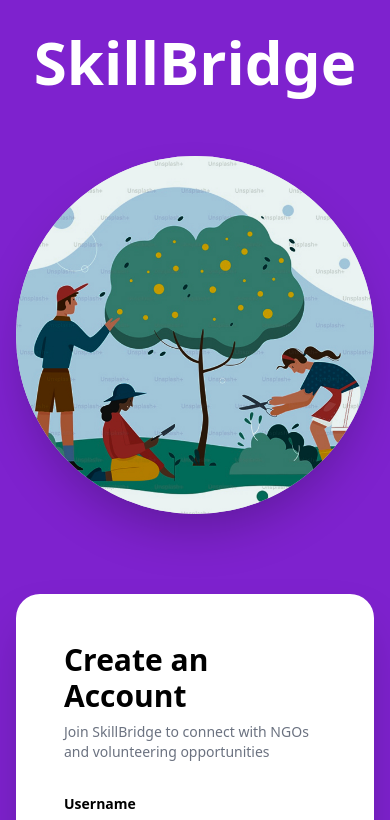
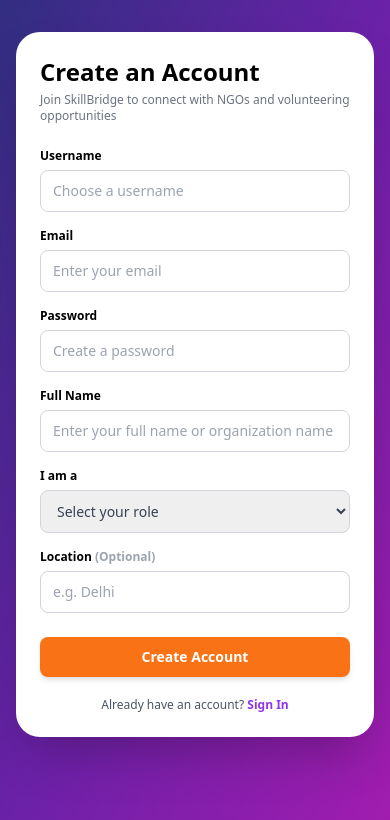
Before and after one commit to springboardmentor2040b-oss/SkillBridge-A-Platform-to-Connect-Volunteers-with-NGOs, a React app in the folder Frontend/: page /signup in a window 390 px wide. Shown: the top 820 px of the page. Built offline with nearby package versions, Linux system fonts and the light colour scheme; the HTML template or start-up script is replaced by a standard one.

Commit message:
validation and responsiveness

```diff
--- a/Frontend/src/App.jsx
+++ b/Frontend/src/App.jsx
@@ -1,7 +1,7 @@
 //import { useState } from 'react'
 import Navbar from './components/Navbar'
 import Home from './components/Home'
-import { Route, Routes } from 'react-router-dom'
+import { Route, Routes, useLocation } from 'react-router-dom'
 import Signup from './components/Signup'
 import About from './components/About'
 import Login from './components/Login'
@@ -11,13 +11,11 @@
 import Messages from './components/Messages'
 import Applications from './components/Application'
 
-
-
 function App() {
   //const [count, setCount] = useState(0)
+  const location = useLocation();
 
   const showNavbarRoutes = ['/', '/home', '/about'];
-
 
   return (
     <>
@@ -33,7 +31,6 @@
         <Route path="/postedopp" element={<Posted_Opportunities/>}/>
         <Route path="/messages" element={<Messages/>}/>
         <Route path="/application" element={<Applications/>}/>
-
       </Routes>
     </>
   )
--- a/Frontend/src/components/Login.jsx
+++ b/Frontend/src/components/Login.jsx
@@ -4,19 +4,63 @@
 export default function SkillBridgeLogin() {
   const [email, setEmail] = useState("");
   const [password, setPassword] = useState("");
+  const [errors, setErrors] = useState({});
   const navigate = useNavigate();
+
+  const validateEmail = (value) => {
+    if (!value.trim()) {
+      return "Email is required";
+    }
+    if (!/^[^\s@]+@[^\s@]+\.[^\s@]+$/.test(value)) {
+      return "Please enter a valid email address";
+    }
+    return "";
+  };
+
+  const validatePassword = (value) => {
+    if (!value.trim()) {
+      return "Password is required";
+    }
+    if (value.length < 6) {
+      return "Password must be at least 6 characters";
+    }
+    return "";
+  };
+
+  const handleEmailChange = (e) => {
+    const value = e.target.value;
+    setEmail(value);
+    setErrors({ ...errors, email: validateEmail(value) });
+  };
+
+  const handlePasswordChange = (e) => {
+    const value = e.target.value;
+    setPassword(value);
+    setErrors({ ...errors, password: validatePassword(value) });
+  };
 
   const handleSubmit = (e) => {
     e.preventDefault();
+
+    const emailError = validateEmail(email);
+    const passwordError = validatePassword(password);
+
+    if (emailError || passwordError) {
+      setErrors({ email: emailError, password: passwordError });
+      return;
+    }
+
     console.log("Login attempt:", { email, password });
   };
 
   return (
-    <div className="min-h-screen bg-gradient-to-br from-indigo-900 via-purple-800 to-fuchsia-700 flex items-center justify-center px-4 py-8">
+    <div className="min-h-screen bg-gradient-to-br from-indigo-900 via-purple-800 to-fuchsia-700 flex items-center justify-center px-4 sm:px-6 lg:px-8 py-12">
       <div className="w-full max-w-6xl grid grid-cols-1 lg:grid-cols-2 gap-12 items-center">
 
-      {/* LEFT SECTION - ONLY IMAGE */}
-<div className="flex flex-col items-center justify-center">
+        {/* LEFT SECTION - Hidden on mobile */}
+        <div className="hidden lg:flex flex-col items-center justify-center">
+          <h1 className="text-6xl font-bold mb-16 text-white">SkillBridge</h1>
+
           <div className="w-full max-w-lg aspect-square">
             <div className="w-full h-full rounded-full shadow-2xl overflow-hidden bg-white">
               <img
@@ -28,10 +72,9 @@
           </div>
         </div>
 
-
         {/* RIGHT SECTION */}
-        <div className="flex items-center justify-center">
-          <div className="w-full max-w-md bg-white/95 rounded-3xl shadow-2xl p-10 md:p-12 backdrop-blur">
+        <div className="flex items-center justify-center w-full">
+          <div className="w-full max-w-md bg-white/95 rounded-3xl shadow-2xl p-8 sm:p-10 md:p-12 backdrop-blur">
             <h2 className="text-3xl font-bold text-slate-900 mb-3">
               Sign in to SkillBridge
             </h2>
@@ -50,9 +93,14 @@
                   type="email"
                   placeholder="Enter your email"
                   value={email}
-                  onChange={(e) => setEmail(e.target.value)}
-                  className="w-full px-4 py-3.5 border border-gray-300 rounded-xl focus:outline-none focus:ring-2 focus:ring-purple-500 focus:border-purple-500 text-sm"
+                  onChange={handleEmailChange}
+                  className={`w-full px-4 py-3.5 border rounded-xl focus:outline-none focus:ring-2 text-sm ${
+                    errors.email ? 'border-red-500 focus:ring-red-500' : 'border-gray-300 focus:ring-purple-500 focus:border-purple-500'
+                  }`}
                 />
+                {errors.email && (
+                  <p className="text-red-500 text-xs mt-1">{errors.email}</p>
+                )}
               </div>
 
               {/* Password */}
@@ -64,9 +112,14 @@
                   type="password"
                   placeholder="Enter your password"
                   value={password}
-                  onChange={(e) => setPassword(e.target.value)}
-                  className="w-full px-4 py-3.5 border border-gray-300 rounded-xl focus:outline-none focus:ring-2 focus:ring-purple-500 focus:border-purple-500 text-sm"
+                  onChange={handlePasswordChange}
+                  className={`w-full px-4 py-3.5 border rounded-xl focus:outline-none focus:ring-2 text-sm ${
+                    errors.password ? 'border-red-500 focus:ring-red-500' : 'border-gray-300 focus:ring-purple-500 focus:border-purple-500'
+                  }`}
                 />
+                {errors.password && (
+                  <p className="text-red-500 text-xs mt-1">{errors.password}</p>
+                )}
               </div>
 
               <div className="text-right mb-6">
@@ -81,7 +134,7 @@
               {/* LOGIN BUTTON */}
               <button
                 type="submit"
-                className="w-full bg-purple-700 hover:bg-purple-600 text-white font-semibold py-3.5 rounded-xl shadow-lg text-sm tracking-wide transition"
+                className="w-full bg-orange-500 hover:bg-orange-600 text-white font-semibold py-3.5 rounded-xl shadow-lg text-sm tracking-wide transition"
               >
                 Login
               </button>
--- a/Frontend/src/components/Signup.jsx
+++ b/Frontend/src/components/Signup.jsx
@@ -14,26 +14,90 @@
     websiteUrl: "",
   });
 
+  const [errors, setErrors] = useState({});
   const navigate = useNavigate();
 
+  const validateField = (name, value) => {
+    switch (name) {
+      case "username":
+        if (!value.trim()) return "Username is required";
+        if (value.length < 3) return "Username must be at least 3 characters";
+        return "";
+
+      case "email":
+        if (!value.trim()) return "Email is required";
+        if (!/^[^\s@]+@[^\s@]+\.[^\s@]+$/.test(value)) return "Invalid email address";
+        return "";
+
+      case "password":
+        if (!value.trim()) return "Password is required";
+        if (value.length < 6) return "Password must be at least 6 characters";
+        return "";
+
+      case "fullName":
+        if (!value.trim()) return "Full name is required";
+        return "";
+
+      case "role":
+        if (!value) return "Please select a role";
+        return "";
+
+      case "organizationDescription":
+        if (formData.role === "NGO / Organization" && !value.trim()) {
+          return "Organization description is required";
+        }
+        return "";
+
+      case "websiteUrl":
+        if (value && !/^https?:\/\/.+\..+/.test(value)) {
+          return "Please enter a valid URL";
+        }
+        return "";
+
+      default:
+        return "";
+    }
+  };
+
   const handleChange = (e) => {
+    const { name, value } = e.target;
     setFormData({
       ...formData,
-      [e.target.name]: e.target.value,
+      [name]: value,
+    });
+
+    // Validate on change
+    const error = validateField(name, value);
+    setErrors({
+      ...errors,
+      [name]: error,
     });
   };
 
   const handleSubmit = (e) => {
     e.preventDefault();
+
+    // Validate all fields
+    const newErrors = {};
+    Object.keys(formData).forEach((key) => {
+      const error = validateField(key, formData[key]);
+      if (error) newErrors[key] = error;
+    });
+
+    if (Object.keys(newErrors).length > 0) {
+      setErrors(newErrors);
+      return;
+    }
+
     console.log("Signup attempt:", formData);
   };
 
   return (
-    <div className="min-h-screen bg-purple-700 flex items-center justify-center px-4 py-8">
-      <div className="w-full max-w-7xl grid grid-cols-1 lg:grid-cols-2 gap-20 items-center">
+    <div className="min-h-screen bg-gradient-to-br from-indigo-900 via-purple-800 to-fuchsia-700 flex items-start justify-center px-4 sm:px-6 lg:px-8 py-8 overflow-y-auto">
+      <div className="w-full max-w-7xl grid grid-cols-1 lg:grid-cols-2 gap-8 lg:gap-20 items-center">
 
-        {/* LEFT SECTION */}
-        <div className="flex flex-col items-center justify-center lg:sticky lg:top-8 lg:self-start">
+        {/* LEFT SECTION - Hidden on mobile */}
+        <div className="hidden lg:flex flex-col items-center justify-center lg:sticky lg:top-8 lg:self-start">
           <h1 className="text-6xl font-bold mb-16 text-white">SkillBridge</h1>
 
           <div className="w-full max-w-lg aspect-square">
@@ -48,19 +112,19 @@
         </div>
 
         {/* RIGHT SECTION */}
-        <div className="flex items-center justify-center">
-          <div className="w-full max-w-lg bg-white rounded-3xl shadow-2xl p-12">
+        <div className="flex items-center justify-center w-full">
+          <div className="w-full max-w-lg bg-white rounded-3xl shadow-2xl p-6 sm:p-8 lg:p-10">
 
-            <h2 className="text-3xl font-bold text-black mb-2">
+            <h2 className="text-2xl sm:text-3xl font-bold text-black mb-1">
               Create an Account
             </h2>
-            <p className="text-gray-500 text-sm mb-8">
+            <p className="text-gray-500 text-xs sm:text-sm mb-6">
               Join SkillBridge to connect with NGOs and volunteering opportunities
             </p>
 
             {/* Username */}
-            <div className="mb-5">
-              <label className="block text-black font-semibold mb-2 text-sm">
+            <div className="mb-4">
+              <label className="block text-black font-semibold mb-1.5 text-xs sm:text-sm">
                 Username
               </label>
               <input
@@ -69,13 +133,18 @@
                 placeholder="Choose a username"
                 value={formData.username}
                 onChange={handleChange}
-                className="w-full px-4 py-3 border border-gray-300 rounded-lg focus:outline-none focus:ring-2 focus:ring-purple-500"
+                className={`w-full px-3 py-2.5 text-sm border rounded-lg focus:outline-none focus:ring-2 ${
+                  errors.username ? 'border-red-500 focus:ring-red-500' : 'border-gray-300 focus:ring-purple-500'
+                }`}
               />
+              {errors.username && (
+                <p className="text-red-500 text-xs mt-1">{errors.username}</p>
+              )}
             </div>
 
             {/* Email */}
-            <div className="mb-5">
-              <label className="block text-black font-semibold mb-2 text-sm">
+            <div className="mb-4">
+              <label className="block text-black font-semibold mb-1.5 text-xs sm:text-sm">
                 Email
               </label>
               <input
@@ -84,13 +153,18 @@
                 placeholder="Enter your email"
                 value={formData.email}
                 onChange={handleChange}
-                className="w-full px-4 py-3 border border-gray-300 rounded-lg focus:outline-none focus:ring-2 focus:ring-purple-500"
+                className={`w-full px-3 py-2.5 text-sm border rounded-lg focus:outline-none focus:ring-2 ${
+                  errors.email ? 'border-red-500 focus:ring-red-500' : 'border-gray-300 focus:ring-purple-500'
+                }`}
               />
+              {errors.email && (
+                <p className="text-red-500 text-xs mt-1">{errors.email}</p>
+              )}
             </div>
 
             {/* Password */}
-            <div className="mb-5">
-              <label className="block text-black font-semibold mb-2 text-sm">
+            <div className="mb-4">
+              <label className="block text-black font-semibold mb-1.5 text-xs sm:text-sm">
                 Password
               </label>
               <input
@@ -99,13 +173,18 @@
                 placeholder="Create a password"
                 value={formData.password}
                 onChange={handleChange}
-                className="w-full px-4 py-3 border border-gray-300 rounded-lg focus:outline-none focus:ring-2 focus:ring-purple-500"
+                className={`w-full px-3 py-2.5 text-sm border rounded-lg focus:outline-none focus:ring-2 ${
+                  errors.password ? 'border-red-500 focus:ring-red-500' : 'border-gray-300 focus:ring-purple-500'
+                }`}
               />
+              {errors.password && (
+                <p className="text-red-500 text-xs mt-1">{errors.password}</p>
+              )}
             </div>
 
             {/* Full Name */}
-            <div className="mb-5">
-              <label className="block text-black font-semibold mb-2 text-sm">
+            <div className="mb-4">
+              <label className="block text-black font-semibold mb-1.5 text-xs sm:text-sm">
                 Full Name
               </label>
               <input
@@ -114,33 +193,43 @@
                 placeholder="Enter your full name or organization name"
                 value={formData.fullName}
                 onChange={handleChange}
-                className="w-full px-4 py-3 border border-gray-300 rounded-lg focus:outline-none focus:ring-2 focus:ring-purple-500"
+                className={`w-full px-3 py-2.5 text-sm border rounded-lg focus:outline-none focus:ring-2 ${
+                  errors.fullName ? 'border-red-500 focus:ring-red-500' : 'border-gray-300 focus:ring-purple-500'
+                }`}
               />
+              {errors.fullName && (
+                <p className="text-red-500 text-xs mt-1">{errors.fullName}</p>
+              )}
             </div>
 
             {/* Role */}
-            <div className="mb-5">
-              <label className="block text-black font-semibold mb-2 text-sm">
+            <div className="mb-4">
+              <label className="block text-black font-semibold mb-1.5 text-xs sm:text-sm">
                 I am a
               </label>
               <select
                 name="role"
                 value={formData.role}
                 onChange={handleChange}
-                className="w-full px-4 py-3 border border-gray-300 rounded-lg text-gray-700 focus:outline-none focus:ring-2 focus:ring-purple-500"
+                className={`w-full px-3 py-2.5 text-sm border rounded-lg text-gray-700 focus:outline-none focus:ring-2 ${
+                  errors.role ? 'border-red-500 focus:ring-red-500' : 'border-gray-300 focus:ring-purple-500'
+                }`}
               >
                 <option value="">Select your role</option>
                 <option value="Volunteer">Volunteer</option>
                 <option value="NGO / Organization">NGO / Organization</option>
               </select>
+              {errors.role && (
+                <p className="text-red-500 text-xs mt-1">{errors.role}</p>
+              )}
             </div>
 
             {/* Conditional Fields for Volunteer */}
             {formData.role === "Volunteer" && (
               <>
                 {/* Skills */}
-                <div className="mb-5">
-                  <label className="block text-black font-semibold mb-2 text-sm">
+                <div className="mb-4">
+                  <label className="block text-black font-semibold mb-1.5 text-xs sm:text-sm">
                     Skills <span className="text-gray-400">(Optional)</span>
                   </label>
                   <input
@@ -149,7 +238,7 @@
                     placeholder="e.g. web development, teaching, design (comma separated)"
                     value={formData.skills}
                     onChange={handleChange}
-                    className="w-full px-4 py-3 border border-gray-300 rounded-lg focus:outline-none focus:ring-2 focus:ring-purple-500"
+                    className="w-full px-3 py-2.5 text-sm border border-gray-300 rounded-lg focus:outline-none focus:ring-2 focus:ring-purple-500"
                   />
                 </div>
               </>
@@ -159,8 +248,8 @@
             {formData.role === "NGO / Organization" && (
               <>
                 {/* Organization Description */}
-                <div className="mb-5">
-                  <label className="block text-black font-semibold mb-2 text-sm">
+                <div className="mb-4">
+                  <label className="block text-black font-semibold mb-1.5 text-xs sm:text-sm">
                     Organization Description
                   </label>
                   <textarea
@@ -168,14 +257,19 @@
                     placeholder="Tell us about your organization's mission and goals"
                     value={formData.organizationDescription}
                     onChange={handleChange}
-                    rows="4"
-                    className="w-full px-4 py-3 border border-gray-300 rounded-lg focus:outline-none focus:ring-2 focus:ring-purple-500 resize-none"
+                    rows="3"
+                    className={`w-full px-3 py-2.5 text-sm border rounded-lg focus:outline-none focus:ring-2 resize-none ${
+                      errors.organizationDescription ? 'border-red-500 focus:ring-red-500' : 'border-gray-300 focus:ring-purple-500'
+                    }`}
                   />
+                  {errors.organizationDescription && (
+                    <p className="text-red-500 text-xs mt-1">{errors.organizationDescription}</p>
+                  )}
                 </div>
 
                 {/* Website URL */}
-                <div className="mb-5">
-                  <label className="block text-black font-semibold mb-2 text-sm">
+                <div className="mb-4">
+                  <label className="block text-black font-semibold mb-1.5 text-xs sm:text-sm">
                     Website URL <span className="text-gray-400">(Optional)</span>
                   </label>
                   <input
@@ -184,15 +278,20 @@
                     placeholder="https://www.yourorganization.org"
                     value={formData.websiteUrl}
                     onChange={handleChange}
-                    className="w-full px-4 py-3 border border-gray-300 rounded-lg focus:outline-none focus:ring-2 focus:ring-purple-500"
+                    className={`w-full px-3 py-2.5 text-sm border rounded-lg focus:outline-none focus:ring-2 ${
+                      errors.websiteUrl ? 'border-red-500 focus:ring-red-500' : 'border-gray-300 focus:ring-purple-500'
+                    }`}
                   />
+                  {errors.websiteUrl && (
+                    <p className="text-red-500 text-xs mt-1">{errors.websiteUrl}</p>
+                  )}
                 </div>
               </>
             )}
 
             {/* Location */}
-            <div className="mb-8">
-              <label className="block text-black font-semibold mb-2 text-sm">
+            <div className="mb-6">
+              <label className="block text-black font-semibold mb-1.5 text-xs sm:text-sm">
                 Location <span className="text-gray-400">(Optional)</span>
               </label>
               <input
@@ -201,24 +300,24 @@
                 placeholder="e.g. Delhi"
                 value={formData.location}
                 onChange={handleChange}
-                className="w-full px-4 py-3 border border-gray-300 rounded-lg focus:outline-none focus:ring-2 focus:ring-purple-500"
+                className="w-full px-3 py-2.5 text-sm border border-gray-300 rounded-lg focus:outline-none focus:ring-2 focus:ring-purple-500"
               />
             </div>
 
             {/* CREATE ACCOUNT BUTTON */}
             <button
               onClick={handleSubmit}
-              className="w-full bg-orange-500 hover:bg-orange-600 text-white font-semibold py-3 rounded-lg shadow-md text-base transition-colors"
+              className="w-full bg-orange-500 hover:bg-orange-600 text-white font-semibold py-2.5 sm:py-3 rounded-lg shadow-md text-sm sm:text-base transition-colors"
             >
               Create Account
             </button>
 
             {/* Footer */}
-            <p className="text-center text-gray-600 mt-6 text-sm">
+            <p className="text-center text-gray-600 mt-5 text-xs sm:text-sm">
               Already have an account?{" "}
               <button
                 onClick={() => navigate("/login")}
-                className="text-purple-600  hover:text-blue-600 font-semibold"
+                className="text-purple-600 hover:text-purple-600 font-semibold"
               >
                 Sign In
               </button>
```
Lines whose indentation alone changed are shown as unchanged.
